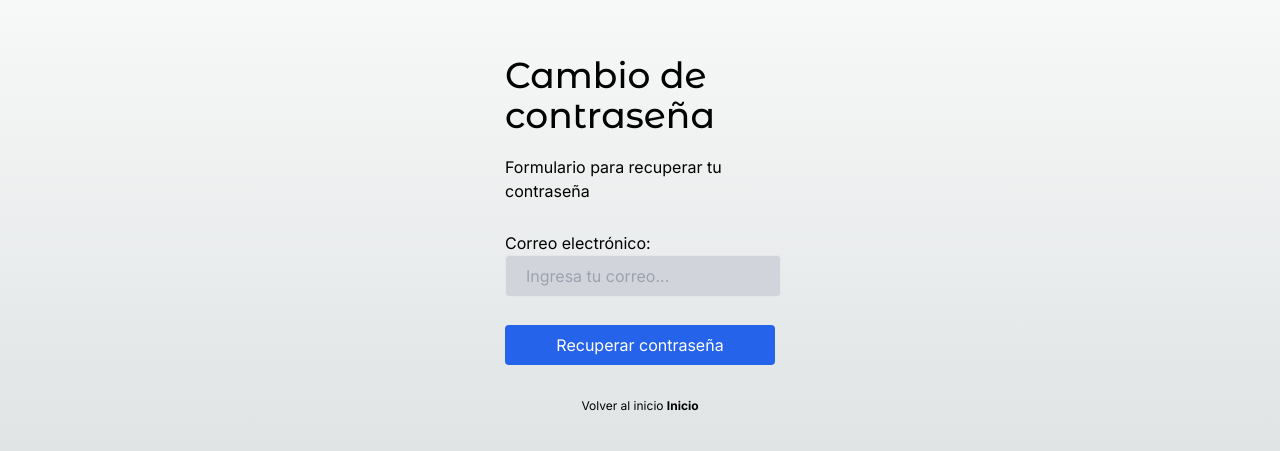
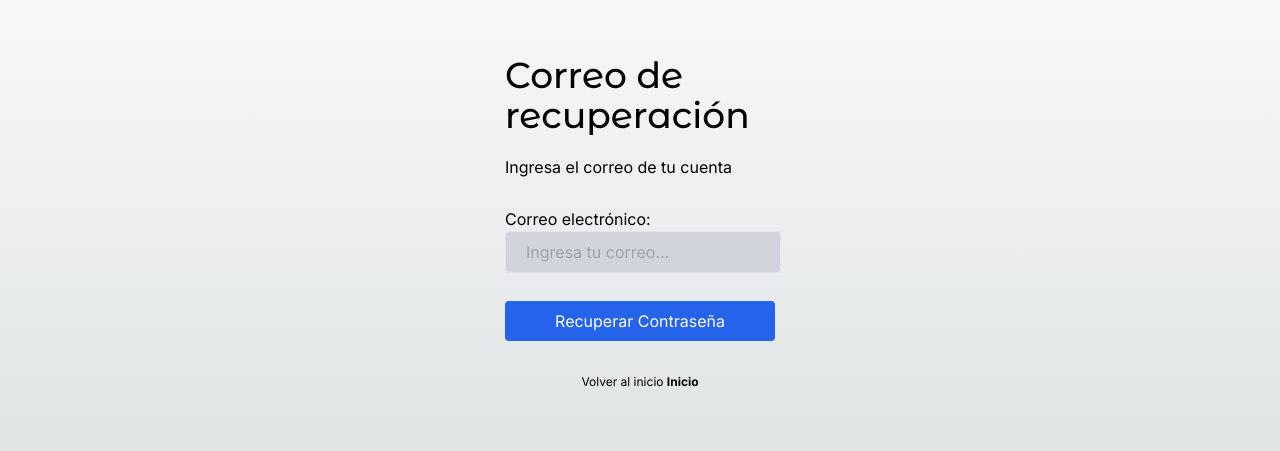
Before and after one commit to omar15hr/Muscari, a Next.js app: page /auth/reset-password in a window 1280 px wide. Shown: the part 153-604 px from the top of the page. Built offline with nearby package versions, Linux system fonts and the light colour scheme; no server answers.

Commit message:
Correo de cambio de contraseña funciona correctamente. Faltan validaciones y mensajes de exito o error

```diff
--- a/src/app/api/forget-password/route.ts
+++ b/src/app/api/forget-password/route.ts
@@ -36,7 +36,7 @@ export async function POST(request: NextRequest) {
       expiresIn: 86400,
     });
 
-    const forgetUrl = `http://localhost:3000/reset-password?token=${token}`;
+    const forgetUrl = `http://localhost:3000/auth/change-password?token=${token}`;
 
     // @ts-ignore
     await resend.emails.send({
--- /dev/null
+++ b/src/app/auth/change-password/page.tsx
@@ -0,0 +1,15 @@
+
+import { titleFont } from '@/config/fonts';
+import ChangePasswordForm from './ui/ChangePasswordForm';
+
+
+export default function ChangePasswordPage() {
+  return (
+    <div className="flex flex-col min-h-screen pt-32 sm:pt-52">
+
+      <h1 className={ `${ titleFont.className } text-4xl mb-5` }>Cambio de contraseña</h1>
+      <ChangePasswordForm />
+
+    </div>
+  );
+}
--- /dev/null
+++ b/src/app/auth/change-password/ui/ChangePasswordForm.tsx
@@ -0,0 +1,63 @@
+'use client'
+
+import { Form } from '@/components/form'
+import { useAuthFetch } from '@/hooks/useAuthFetch'
+import { useLoading } from '@/hooks/useLoading'
+import { AxiosRequestConfig } from 'axios'
+import { useSearchParams } from 'next/navigation'
+
+export default function ChangePasswordForm () {
+  const { finishLoading, isLoading, startLoading } = useLoading()
+  const searchParams = useSearchParams()
+  const authFetch = useAuthFetch()
+
+  const changePassword = async (formData: any) => {
+    startLoading()
+
+    const token = searchParams.get('token')
+
+    const options: AxiosRequestConfig<any> = {
+      headers: {
+        token
+      }
+    }
+
+    await authFetch({
+      endpoint: 'change-password',
+      redirectRoute: '/',
+      formData,
+      options
+    })
+
+    finishLoading()
+  }
+
+  return (
+    <>
+      <Form
+        title=''
+        description=''
+        onSubmit={changePassword}
+      >
+        <div className='my-[10px] flex flex-col gap-4'>
+          <Form.Input
+            placeholder='Ingresa tu nueva contraseña...'
+            label='Contraseña'
+            name='newPassword'
+            type='password'
+          />
+          <Form.Input
+            placeholder='Repite tu contraseña...'
+            label='Confirmar contraseña'
+            name='confirmPassword'
+            type='password'
+          />
+        </div>
+        <Form.SubmitButton
+          buttonText='Cambiar Contraseña'
+          isLoading={isLoading}
+        />
+      </Form>
+    </>
+  )
+}
--- a/src/app/auth/reset-password/page.tsx
+++ b/src/app/auth/reset-password/page.tsx
@@ -7,7 +7,7 @@ export default function ResetPasswordPage() {
   return (
     <div className="flex flex-col min-h-screen pt-32 sm:pt-52">
 
-      <h1 className={ `${ titleFont.className } text-4xl mb-5` }>Cambio de contraseña</h1>
+      <h1 className={ `${ titleFont.className } text-4xl mb-5` }>Correo de recuperación</h1>
       <ResetPasswordForm />
 
     </div>
--- a/src/app/auth/reset-password/ui/resetPasswordForm.tsx
+++ b/src/app/auth/reset-password/ui/resetPasswordForm.tsx
@@ -1,11 +1,10 @@
 'use client'
 
-import { Form } from '@/components/form'
-import { useAuthFetch } from '@/hooks/useAuthFetch'
-import { useLoading } from '@/hooks/useLoading'
-import { IoInformationOutline } from 'react-icons/io5'
+import { Form } from '@/components/form';
+import { useAuthFetch } from '@/hooks/useAuthFetch';
+import { useLoading } from '@/hooks/useLoading';
 
-export default function LoginPage() {
+export default function ResetPasswordForm() {
 
   const { finishLoading, isLoading, startLoading } = useLoading()
   const authFetch = useAuthFetch()
@@ -24,7 +23,7 @@ export default function LoginPage() {
     <>
       <Form
         title=''
-        description='Formulario para recuperar tu contraseña'
+        description='Ingresa el correo de tu cuenta'
         onSubmit={forgetPassword}
       >
         <div className='my-[8px] flex flex-col gap-4'>
@@ -35,6 +34,8 @@ export default function LoginPage() {
           />
         </div>
         <Form.SubmitButton
+          buttonText='Recuperar Contraseña'
+          isLoading={isLoading}
         />
         <Form.Footer
           description='Volver al inicio'
--- a/src/components/form/components/SubmitButton.tsx
+++ b/src/components/form/components/SubmitButton.tsx
@@ -1,19 +1,22 @@
-import clsx from "clsx";
-import { useFormStatus } from "react-dom";
+import { Loader } from "@/components/loader";
 
 
-export function SubmitButton () {
+interface SubmitButtonProps {
+  buttonText: string
+  isLoading?: boolean
+}
 
-  const { pending } = useFormStatus();
+export function SubmitButton ({ buttonText, isLoading }: SubmitButtonProps) {
+
 
 
   return (
-    <button type='submit' className={ clsx({
-      "btn-primary my-5": !pending,
-      "btn-disabled my-5": pending
-    })}
+    <button
+      type='submit'
+      className="btn-primary my-5"
+      disabled={isLoading}
     >
-      Recuperar contraseña
+      {isLoading ? <Loader /> : buttonText}
     </button>
   )
 }
--- /dev/null
+++ b/src/components/loader/index.tsx
@@ -0,0 +1,7 @@
+import styles from "./styles.module.scss";
+
+export const Loader = ({ size = 25 }: { size?: number }) => {
+  return (
+    <div style={{ width: size, height: size }} className={styles.spinner} />
+  );
+};
--- /dev/null
+++ b/src/components/loader/styles.module.scss
@@ -0,0 +1,16 @@
+.spinner {
+  border: 4px solid rgba(38, 37, 37, 0.5);
+  border-radius: 50%;
+  border-left-color: white;
+  animation: spin 0.8s ease infinite;
+}
+
+@keyframes spin {
+  0% {
+    transform: rotate(0deg);
+  }
+
+  100% {
+    transform: rotate(360deg);
+  }
+}
```
